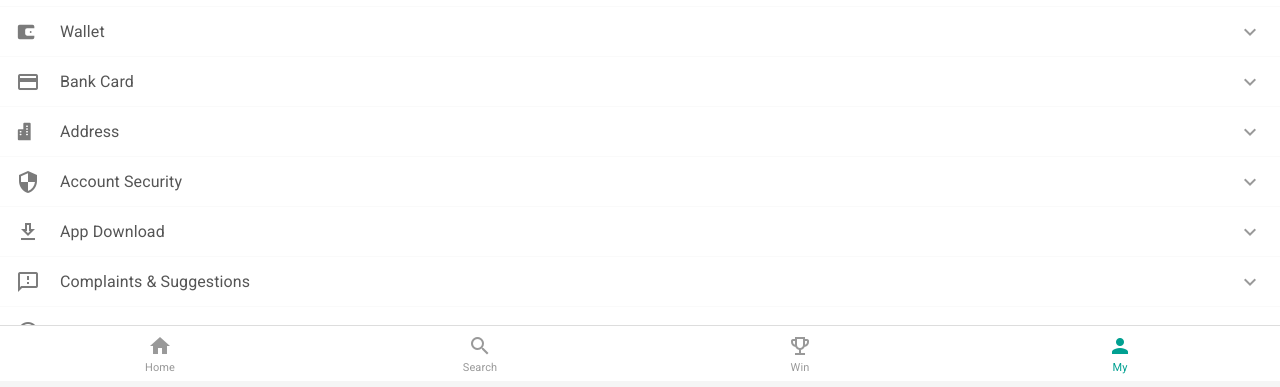
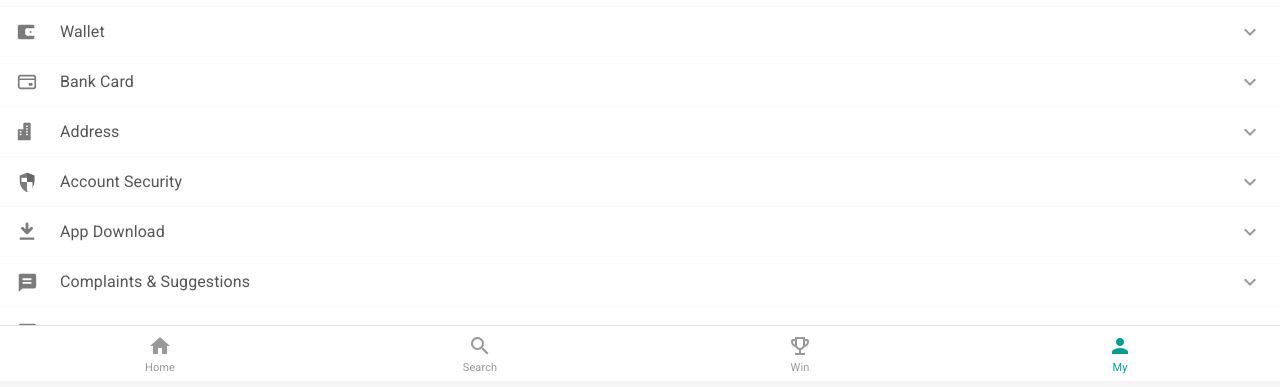
Before and after one commit to Prince04u/Trovaaa, a Next.js app: page /account in a window 1280 px wide. Shown: the part 419-806 px from the top of the page. Built offline with nearby package versions, Linux system fonts and the light colour scheme; no server answers; the database is empty.

Commit message:
Add custom SVGs for About, Complaints, Download, Security, Bank Card matching exact image crops

```diff
--- a/components/account/AccountScreen.js
+++ b/components/account/AccountScreen.js
@@ -59,6 +59,46 @@ const AddressIcon = () => (
   </svg>
 );
 
+const AboutIcon = () => (
+  <svg width="22" height="22" viewBox="0 0 24 24" fill="#7b7b7b" className="shrink-0">
+    <path d="M4 3h16a2 2 0 0 1 2 2v12a2 2 0 0 1-2 2H7l-4 4V5a2 2 0 0 1 2-2z" />
+    <circle cx="12" cy="8" r="1" fill="#ffffff" />
+    <rect x="11" y="11" width="2" height="5" rx="0.5" fill="#ffffff" />
+  </svg>
+);
+
+const FeedbackIcon = () => (
+  <svg width="22" height="22" viewBox="0 0 24 24" fill="#7b7b7b" className="shrink-0">
+    <path d="M4 3h16a2 2 0 0 1 2 2v12a2 2 0 0 1-2 2H7l-4 4V5a2 2 0 0 1 2-2z" />
+    <rect x="7" y="8" width="10" height="2" rx="1" fill="#ffffff" />
+    <rect x="7" y="12" width="10" height="2" rx="1" fill="#ffffff" />
+  </svg>
+);
+
+const DownloadIcon = () => (
+  <svg width="22" height="22" viewBox="0 0 24 24" fill="#7b7b7b" className="shrink-0">
+    <path d="M12 3v10m0 0l-5-5m5 5l5-5" stroke="#7b7b7b" strokeWidth="3" strokeLinecap="round" strokeLinejoin="round" fill="none" />
+    <rect x="4" y="18" width="16" height="2.5" rx="0.5" fill="#7b7b7b" />
+  </svg>
+);
+
+const SecurityIcon = () => (
+  <svg width="22" height="22" viewBox="0 0 24 24" fill="#7b7b7b" className="shrink-0">
+    <path d="M12 2L4 5v6c0 5.55 3.84 10.74 8 12c4.16-1.26 8-6.45 8-12V5l-8-3z" />
+    <path d="M12 2v20c4.16-1.26 8-6.45 8-12V5l-8-3z" fill="#666666" />
+    <path d="M6 7.5h6V12H6z" fill="#ffffff" />
+    <path d="M12 12h6v4.5c0 2.5-1.5 5-3.5 6.2L12 22V12z" fill="#ffffff" />
+  </svg>
+);
+
+const BankCardIcon = () => (
+  <svg width="22" height="22" viewBox="0 0 24 24" fill="none" stroke="#7b7b7b" strokeWidth="1.8" strokeLinecap="round" strokeLinejoin="round" className="shrink-0">
+    <rect x="3" y="5" width="18" height="14" rx="2" />
+    <line x1="3" y1="9" x2="21" y2="9" stroke="#7b7b7b" />
+    <rect x="14" y="13" width="4" height="3" rx="0.5" fill="#7b7b7b" stroke="none" />
+  </svg>
+);
+
 export default function AccountScreen() {
   const router = useRouter();
   const [mounted, setMounted] = useState(false);
@@ -115,12 +155,12 @@ export default function AccountScreen() {
     { label: "Red Envelope", href: "/account/gifts", customIcon: <PouchIcon />, hasChevron: false },
     { label: "Luck Draw", href: "/promo", customIcon: <PouchIcon />, hasChevron: true },
     { label: "Wallet", href: "/wallet", customIcon: <WalletIcon />, hasChevron: true },
-    { label: "Bank Card", href: "/wallet/withdraw/accounts", icon: "credit_card", isTealIcon: false, hasChevron: true },
+    { label: "Bank Card", href: "/wallet/withdraw/accounts", customIcon: <BankCardIcon />, hasChevron: true },
     { label: "Address", href: "/account/profile", customIcon: <AddressIcon />, hasChevron: true },
-    { label: "Account Security", href: "/account/security", icon: "security", isTealIcon: false, hasChevron: true },
-    { label: "App Download", href: "/account/guide", icon: "download", isTealIcon: false, hasChevron: true },
-    { label: "Complaints & Suggestions", href: "/account/feedback", icon: "feedback", isTealIcon: false, hasChevron: true },
-    { label: "About", href: "/about", icon: "info", isTealIcon: false, hasChevron: true },
+    { label: "Account Security", href: "/account/security", customIcon: <SecurityIcon />, hasChevron: true },
+    { label: "App Download", href: "/account/guide", customIcon: <DownloadIcon />, hasChevron: true },
+    { label: "Complaints & Suggestions", href: "/account/feedback", customIcon: <FeedbackIcon />, hasChevron: true },
+    { label: "About", href: "/about", customIcon: <AboutIcon />, hasChevron: true },
   ];
 
   return (
```
